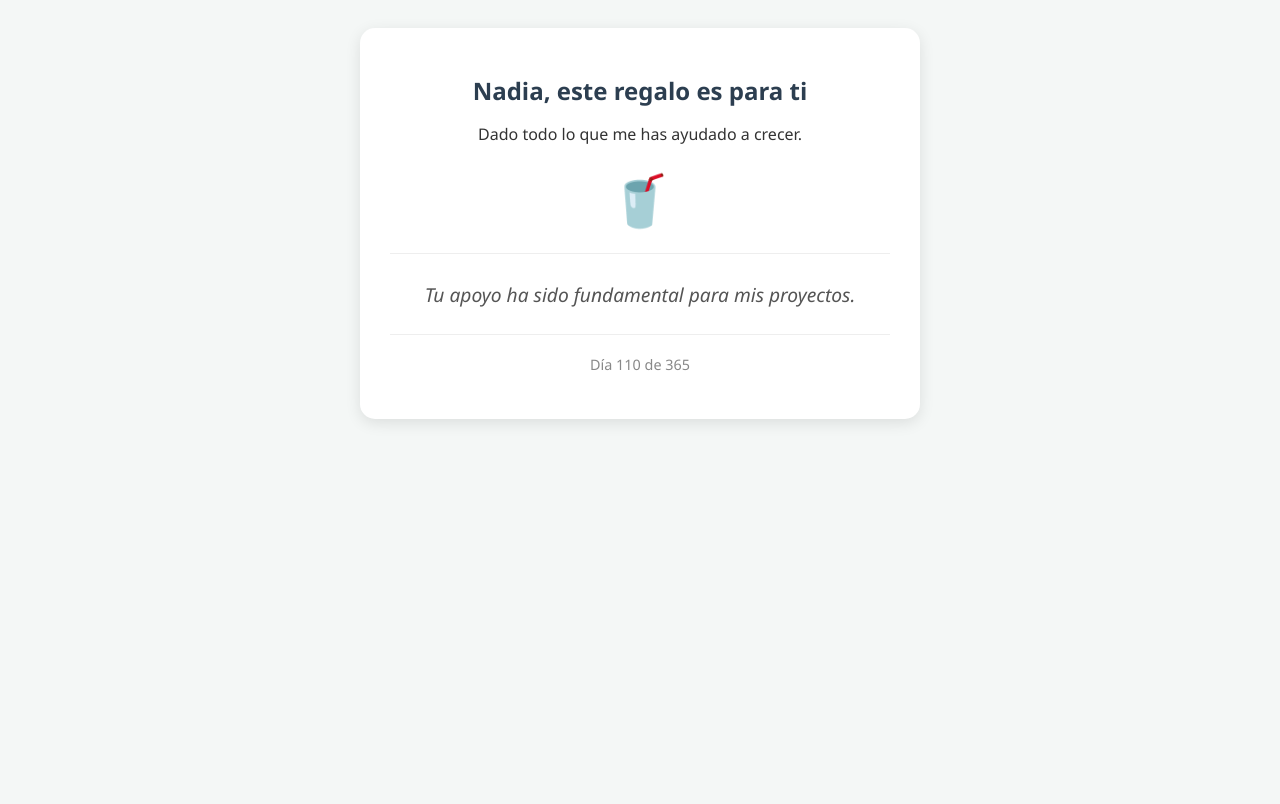
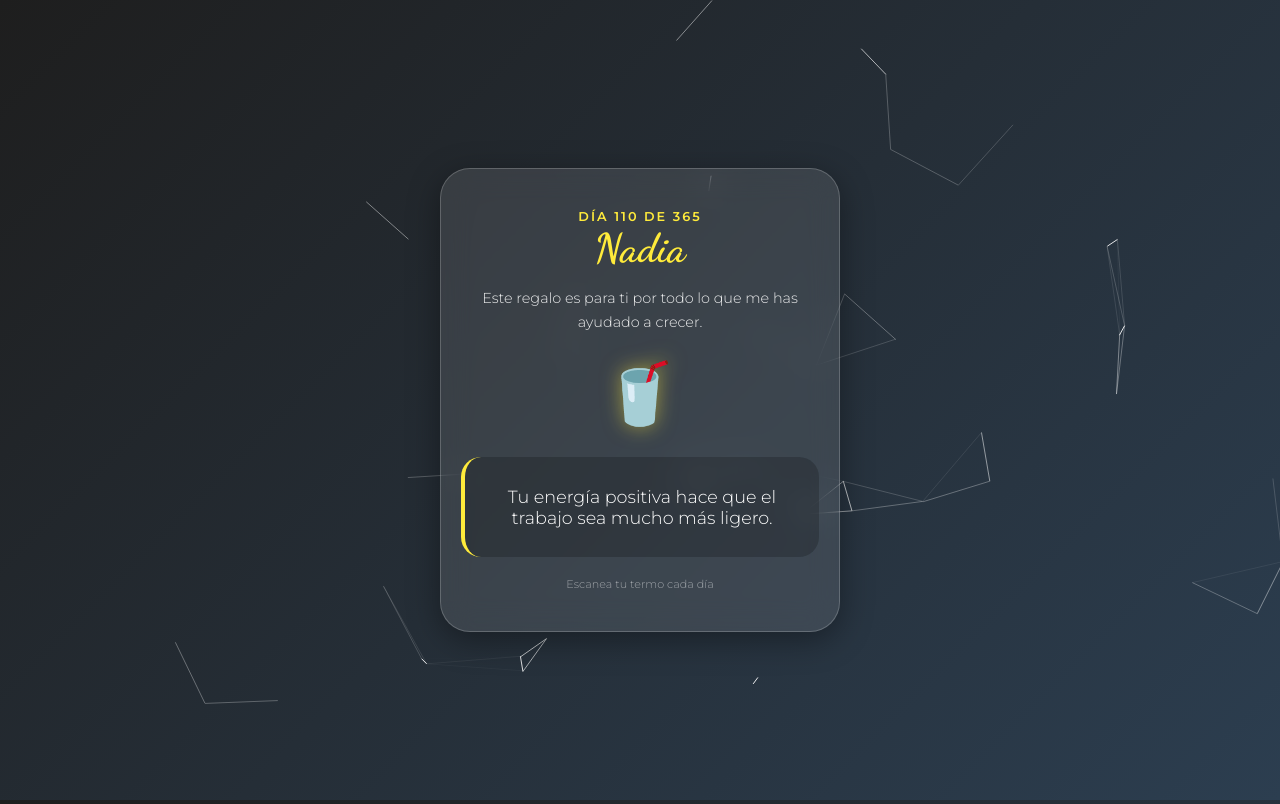
Before and after one commit to piflens/Regalo, a plain HTML site: page index.html in a window 1280 px wide. Drawn offline with nearby package versions, Linux system fonts and the light colour scheme.

Commit message:
Update index.html

```diff
--- a/index.html
+++ b/index.html
@@ -3,52 +3,123 @@
 <head>
     <meta charset="UTF-8">
     <meta name="viewport" content="width=device-width, initial-scale=1.0">
-    <title>Un regalo para ti</title>
+    <title>Para Nadia ❤️</title>
+    <link href="https://fonts.googleapis.com/css2?family=Dancing+Script:wght@700&family=Montserrat:wght@300;600&display=swap" rel="stylesheet">
     <style>
-        body { font-family: 'Segoe UI', Tahoma, Geneva, Verdana, sans-serif; text-align: center; background-color: #f4f7f6; color: #333; padding: 20px; }
-        .container { max-width: 500px; margin: auto; background: white; padding: 30px; border-radius: 15px; box-shadow: 0 4px 15px rgba(0,0,0,0.1); }
-        h1 { color: #2c3e50; font-size: 24px; }
-        .stanley-icon { font-size: 50px; margin: 20px 0; }
-        .message-box { font-style: italic; font-size: 1.2em; color: #555; margin: 20px 0; min-height: 80px; display: flex; align-items: center; justify-content: center; border-top: 1px solid #eee; border-bottom: 1px solid #eee; }
-        .footer { font-size: 0.9em; color: #888; margin-top: 20px; }
+        * { margin: 0; padding: 0; box-sizing: border-box; }
+        body {
+            font-family: 'Montserrat', sans-serif;
+            background: linear-gradient(135deg, #1e1e1e, #2c3e50);
+            height: 100vh;
+            display: flex;
+            align-items: center;
+            justify-content: center;
+            overflow: hidden;
+            color: white;
+        }
+        /* Fondo de partículas */
+        #particles-js { position: absolute; width: 100%; height: 100%; z-index: 1; }
+
+        .glass-card {
+            position: relative;
+            z-index: 10;
+            background: rgba(255, 255, 255, 0.1);
+            backdrop-filter: blur(15px);
+            border: 1px solid rgba(255, 255, 255, 0.2);
+            padding: 40px 20px;
+            border-radius: 30px;
+            text-align: center;
+            width: 90%;
+            max-width: 400px;
+            box-shadow: 0 8px 32px 0 rgba(0, 0, 0, 0.37);
+            animation: fadeIn 1.5s ease-out;
+        }
+
+        h1 { font-family: 'Dancing Script', cursive; font-size: 2.5rem; margin-bottom: 15px; color: #ffeb3b; }
+        p.intro { font-size: 0.9rem; margin-bottom: 30px; line-height: 1.6; opacity: 0.9; }
+
+        .stanley-container {
+            font-size: 60px;
+            margin-bottom: 20px;
+            filter: drop-shadow(0 0 10px rgba(255,235,59,0.5));
+            animation: float 3s ease-in-out infinite;
+        }
+
+        .message-box {
+            font-size: 1.1rem;
+            min-height: 100px;
+            display: flex;
+            align-items: center;
+            justify-content: center;
+            padding: 20px;
+            background: rgba(0,0,0,0.2);
+            border-radius: 20px;
+            margin: 20px 0;
+            border-left: 4px solid #ffeb3b;
+        }
+
+        .counter { font-size: 0.8rem; font-weight: 600; text-transform: uppercase; letter-spacing: 2px; color: #ffeb3b; }
+
+        @keyframes fadeIn { from { opacity: 0; transform: translateY(20px); } to { opacity: 1; transform: translateY(0); } }
+        @keyframes float { 0%, 100% { transform: translateY(0); } 50% { transform: translateY(-10px); } }
     </style>
 </head>
 <body>
-    <div class="container">
-        <h1>Nadia, este regalo es para ti</h1>
-        <p>Dado todo lo que me has ayudado a crecer.</p>
 
-        <div class="stanley-icon">🥤</div>
+    <div id="particles-js"></div>
+
+    <div class="glass-card">
+        <div class="counter">Día <span id="day-num"></span> de 365</div>
+        <h1>Nadia</h1>
+        <p class="intro">Este regalo es para ti por todo lo que me has ayudado a crecer.</p>
+
+        <div class="stanley-container">🥤</div>
 
         <div class="message-box" id="daily-message">
-            </div>
+            Cargando tu mensaje de hoy...
+        </div>
 
-        <p class="footer">Día <span id="day-number"></span> de 365</p>
+        <p style="font-size: 0.7rem; opacity: 0.5;">Escanea tu termo cada día</p>
     </div>
 
+    <script src="https://cdn.jsdelivr.net/particles.js/2.0.0/particles.min.js"></script>
     <script>
-        // AQUÍ PUEDES IR AGREGANDO O MODIFICANDO LOS MENSAJES
         const mensajes = [
-            "Gracias por estar en cada paso de este camino.", // Día 1
-            "Tu apoyo ha sido fundamental para mis proyectos.", // Día 2
-            "Hoy es un gran día para disfrutar ese café en tu Stanley.", // Día 3
-            // Agrega más frases entre comillas separadas por comas
+            "Tu capacidad para resolver problemas me inspira a ser mejor.",
+            "Gracias por ser mi guía y apoyo constante en este camino.",
+            "Hoy el café sabe mejor porque sé que cuento contigo.",
+            "Tu paciencia ha sido la clave de mi crecimiento.",
+            "Eres una profesional increíble y una persona aún mejor.",
+            "Que este termo te acompañe en tus mayores éxitos.",
+            "Admiro tu forma de ver el mundo, gracias por compartirla.",
+            "Hoy es un excelente día para conquistar nuevas metas.",
+            "Gracias por creer en mis ideas, incluso en las más locas.",
+            "Tu energía positiva hace que el trabajo sea mucho más ligero."
         ];
 
-        function mostrarMensaje() {
-            const inicioAño = new Date(new Date().getFullYear(), 0, 0);
-            const hoy = new Date();
-            const dif = hoy - inicioAño;
-            const unDia = 1000 * 60 * 60 * 24;
-            const diaDelAño = Math.floor(dif / unDia) - 1;
+        function init() {
+            const now = new Date();
+            const start = new Date(now.getFullYear(), 0, 0);
+            const diff = now - start;
+            const oneDay = 1000 * 60 * 60 * 24;
+            const dayOfYear = Math.floor(diff / oneDay);
 
-            const indice = diaDelAño % mensajes.length;
-            document.getElementById('daily-message').innerText = mensajes[indice] || "¡Que tengas un excelente día!";
-            document.getElementById('day-number').innerText = diaDelAño + 1;
+            const index = (dayOfYear - 1) % mensajes.length;
+            document.getElementById('daily-message').innerText = mensajes[index];
+            document.getElementById('day-num').innerText = dayOfYear;
+
+            particlesJS("particles-js", {
+                "particles": {
+                    "number": { "value": 50 },
+                    "color": { "value": "#ffffff" },
+                    "shape": { "type": "heart" },
+                    "opacity": { "value": 0.3 },
+                    "size": { "value": 3 },
+                    "move": { "enable": true, "speed": 1, "direction": "top" }
+                }
+            });
         }
-
-        mostrarMensaje();
+        init();
     </script>
 </body>
-
 </html>
```
